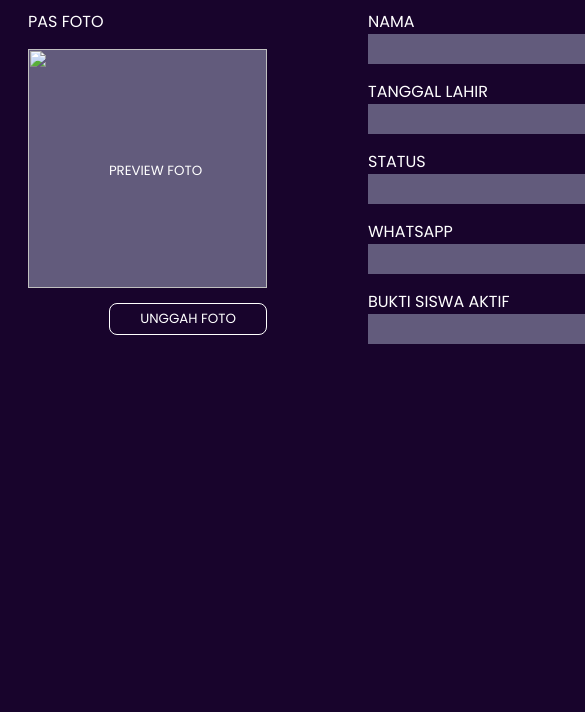
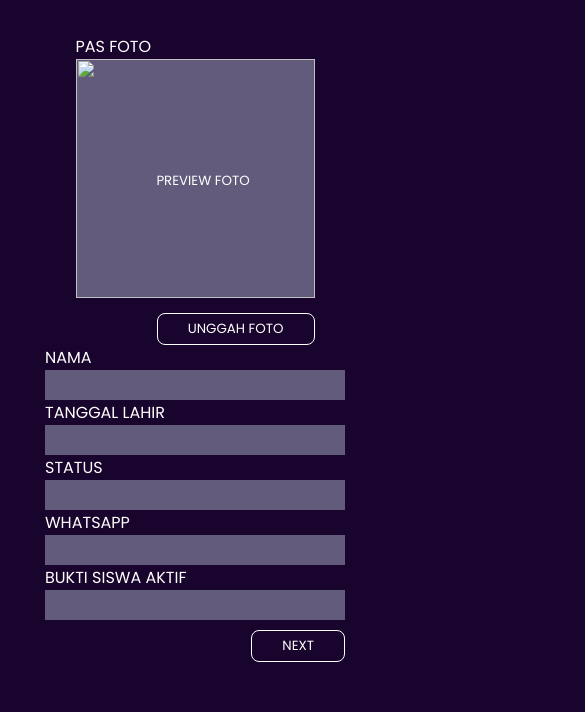
Before and after one commit to abramwf/ISAC-web, a plain HTML site: page regist.dash.anggota/reg_dash_ang.html in a window 390 px wide. Shown: the part 193-905 px from the top of the page, 585 px wide, since content can reach past the window. Before the commit the page ends 844 px from the top, so only its background shows below. Drawn offline with Linux system fonts and the light colour scheme.

Commit message:
saya membenahi untuk responsive, tolong dilihat, dan mohon koreksi.

```diff
--- a/Dashboard_Regist_ast/style_dash_regist_ast.css
+++ b/Dashboard_Regist_ast/style_dash_regist_ast.css
@@ -6,27 +6,28 @@
 
 body {
     background-color: rgb(24, 4, 44);
-    font-family: 'Roboto', sans-serif;
+
 }
 
 .container {
-    margin: 125px auto 0px;
-    width: 1300px;
+    justify-content: center;
+    width: 70%;
     display: flex;
 }
 
 .astronot {
-    width: 650px;
     background-image: url(/assets/img/astronot.png);
-    background-size: cover;
+    width: 100%;
+    height: 100%;
+    background-size: contain;
     background-repeat: no-repeat;
-    background-position-y: -70px;
+
 }
 
 .container .content {
-    width: 650px;
+    width: 100%;
     margin-top: 40px;
-    padding: 30px 100px 50px 50px;
+
 }
 
 .content .title h1 {
@@ -55,7 +56,8 @@ form label, input {
 }
 
 form input[type=text] {
-    width: 500px;
+    width: 90%;
+    padding-right: 20px;
     height: 25px;
     background-color: #D9E9FF61;
     border: none;
@@ -67,3 +69,10 @@ form input[type=submit]{
     padding: 5px 35px;
     border-radius: 5px;
 }
+
+@media screen and (max-width: 768px) {
+
+    .astronot img{
+       display: none;
+    }
+}
--- a/Regist/regist.css
+++ b/Regist/regist.css
@@ -55,8 +55,6 @@ body {
 form {
     display: flex;
     flex-direction: column;
-    position: relative;
-
 }
 
 .form-input {
--- a/regist.dash.anggota/reg_dash_ang.css
+++ b/regist.dash.anggota/reg_dash_ang.css
@@ -6,12 +6,16 @@
 
 body {
     background-color: rgb(24, 4, 44);
-    font-family: 'Roboto', sans-serif;
+    display: flex;
+    justify-content: center;
+    align-items: center;
 
 }
 
 .container {
-    width: max-content;
+    width: 100%;
+    max-width: 700px;
+    padding: 25px 25px 50px 25px;
 }
 
 .container h1 {
@@ -20,10 +24,11 @@ body {
 
 .container form {
     margin: 50px auto 0px;
-    width: 730px;
-    justify-content: space-between;
+    width: 100%;
+    max-width: 700px;
     display: flex;
-
+    align-content: flex-end;
+    flex-direction: row;
 }
 
 form input {
@@ -43,7 +48,7 @@ form input {
 }
 
 .image label , input {
-    width: 200px;
+    align-self: stretch;
     display: block;
 }
 
@@ -54,10 +59,8 @@ form input {
     line-height: 239px;
 }
 
-
-
 .team {
-    width: 300px;
+    width: 100%;
     display: flex;
     flex-direction: column;
     align-items: flex-end;
@@ -68,17 +71,49 @@ form input {
     display: block;
 }
 
+.image-data {
+    flex-direction: column;
+    column-gap: 30px;
+}
+
+.team-data {
+    display: flex;
+    flex-direction: column;
+}
+
+.team .team-data div {
+    width: 100%
+}
+
 .team div input {
-    width: 390px;
+    width: 300px;
+    align-self: stretch;
     height: 30px;
     border: none;
 }
 
 .btn-secondary {
     width: fit-content;
+    align-content: flex-end;
 }
 
-.team .btn-secondary {
+.team .team-data .btn-secondary {
     align-self: flex-end;
     margin-top: 10px;
 }
+
+@media screen and (max-width: 768px) {
+    .container {
+        flex-direction: column;
+    }
+    .container form {
+        display: flex;
+        flex-direction: column;
+        align-items: center;
+    }
+
+    form .team .team-data {
+        align-self: center;
+    }
+
+}
--- a/regist.dash.anggota/reg_dash_ang.html
+++ b/regist.dash.anggota/reg_dash_ang.html
@@ -1,5 +1,6 @@
 <!DOCTYPE html>
 <html lang="en">
+
 <head>
     <meta charset="UTF-8">
     <meta http-equiv="X-UA-Compatible" content="IE=edge">
@@ -9,6 +10,7 @@
     <link rel="stylesheet" href="reg_dash_ang.css">
     <title>Registrasi Anggota</title>
 </head>
+
 <body>
     <nav>
         <div class="nav-content">
@@ -38,11 +40,14 @@
         <h1 class="h1">TEAMM HORE</h1>
         <form action="">
             <div class="image">
+                <div class="image-data">
                     <label>PAS FOTO</label>
                     <input type="image" value="PREVIEW FOTO">
+                </div>
                 <button class="btn-secondary">UNGGAH FOTO</button>
             </div>
             <div class="team">
+                <div class="team-data">
                     <div class="nama">
                         <label>NAMA</label>
                         <input type="text">
@@ -66,7 +71,11 @@
                     <button class="btn-secondary">NEXT</button>
                 </div>
 
+
+            </div>
+
         </form>
     </div>
 </body>
+
 </html>
```
Also changed, not shown: Dashboard_Regist_ast/dash_regist_ast.html (+1 -1 lines). Lines whose indentation alone changed are shown as unchanged.
